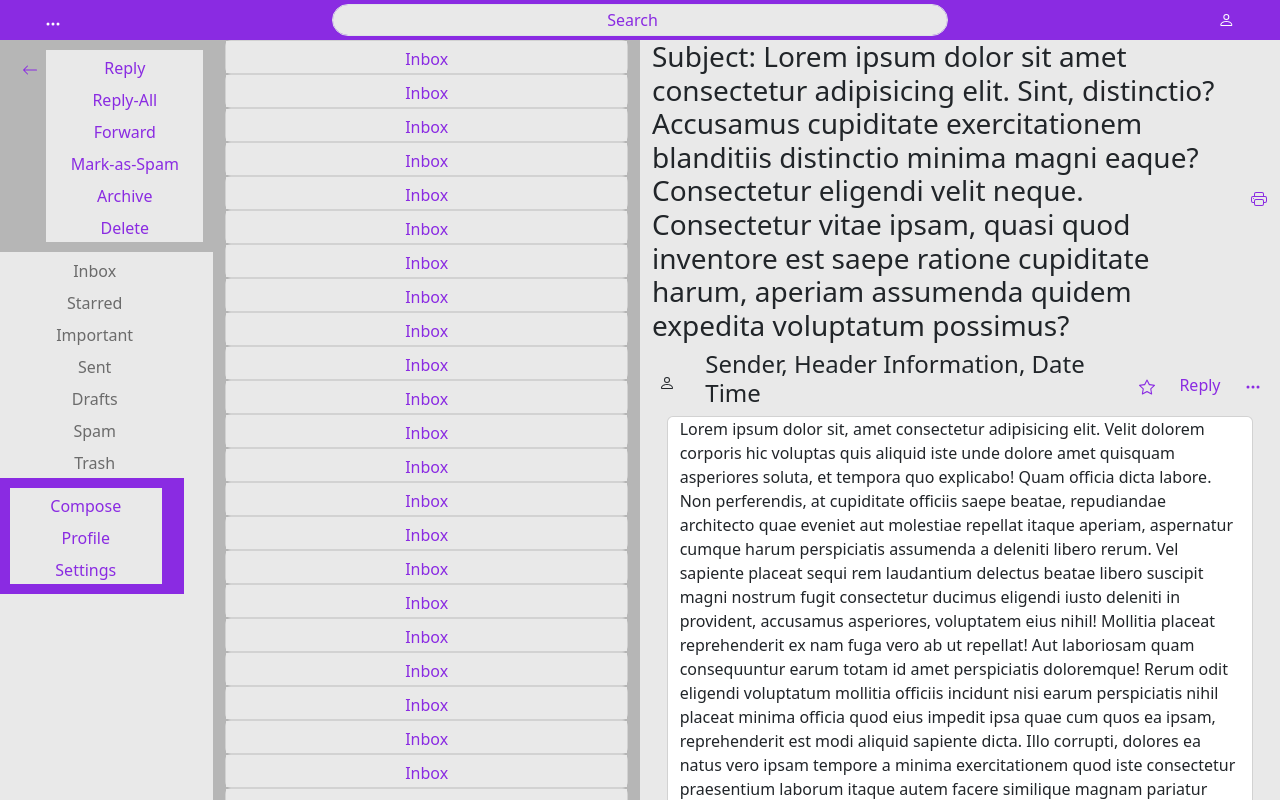
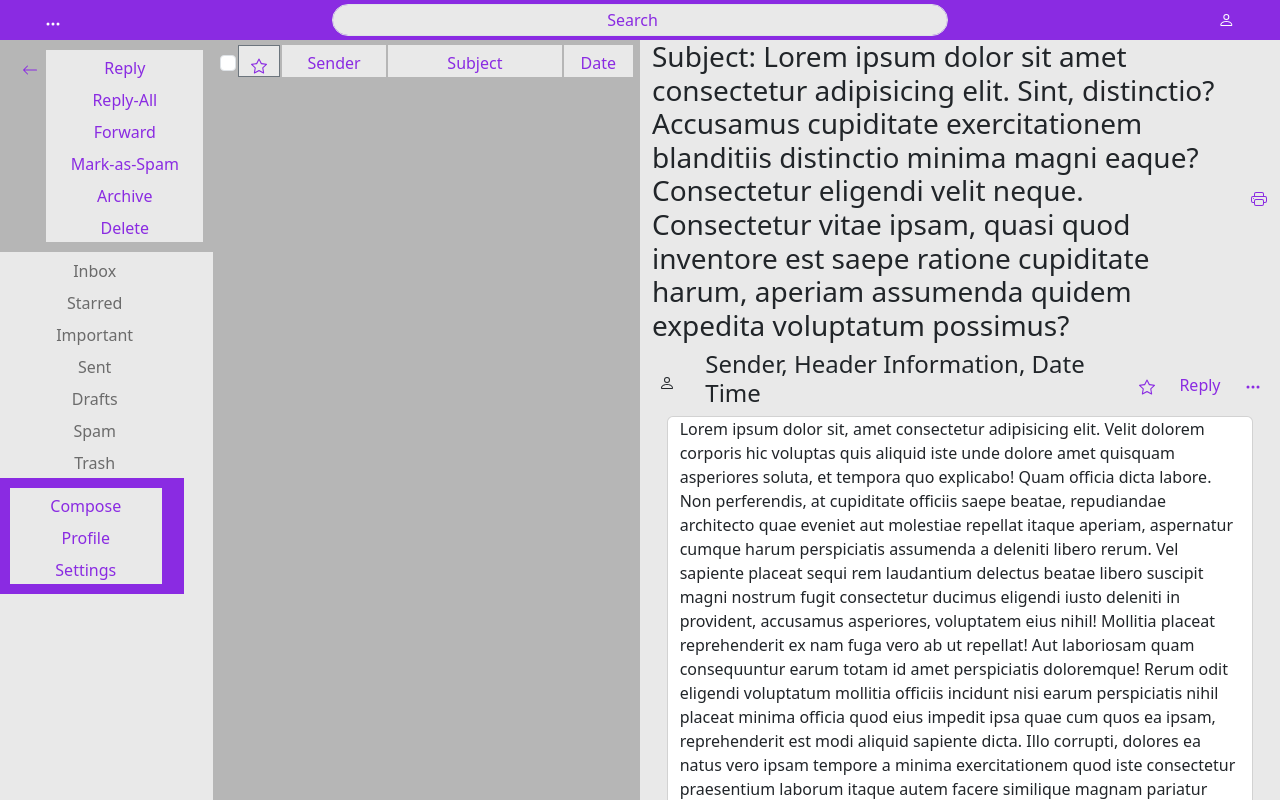
Before and after one commit to dereky1/bvt, a plain HTML site: page Module 1/bootstrap_grid_project/code/index.html in a window 1280 px wide. Drawn offline with nearby package versions, Linux system fonts and the light colour scheme.

```diff
--- a/Module 1/bootstrap_grid_project/code/index.html
+++ b/Module 1/bootstrap_grid_project/code/index.html
@@ -37,7 +37,7 @@
         </div>
 
         <!--email-->
-        <div id="email-content" class="row d-flex">
+        <div id="email-content" class="row justify-content-evenly">
 
             <!--inbox bar-->
             <div id="action-bar" class="col col-12 col-sm-12 col-md-3 col-lg-2">
@@ -101,95 +101,19 @@
 
             <!--Email box-->
             <div id="email-box" class="col-12 col-sm-12 col-md-9 col-lg-4 vertical-scroll">
-                <div class="card">
-                    <button type="button" class="btn btn-light col-12">Inbox</button>
-                </div>
-                <div class="card">
-                    <button type="button" class="btn btn-light col-12">Inbox</button>
-                </div>
-                <div class="card">
-                    <button type="button" class="btn btn-light col-12">Inbox</button>
-                </div>
-                <div class="card">
-                    <button type="button" class="btn btn-light col-12">Inbox</button>
-                </div>
-                <div class="card">
-                    <button type="button" class="btn btn-light col-12">Inbox</button>
-                </div>
-                <div class="card">
-                    <button type="button" class="btn btn-light col-12">Inbox</button>
-                </div>
-                <div class="card">
-                    <button type="button" class="btn btn-light col-12">Inbox</button>
-                </div>
-                <div class="card">
-                    <button type="button" class="btn btn-light col-12">Inbox</button>
-                </div>
-                <div class="card">
-                    <button type="button" class="btn btn-light col-12">Inbox</button>
-                </div>
-                <div class="card">
-                    <button type="button" class="btn btn-light col-12">Inbox</button>
-                </div>
-                <div class="card">
-                    <button type="button" class="btn btn-light col-12">Inbox</button>
-                </div>
-                <div class="card">
-                    <button type="button" class="btn btn-light col-12">Inbox</button>
-                </div>
-                <div class="card">
-                    <button type="button" class="btn btn-light col-12">Inbox</button>
-                </div>
-                <div class="card">
-                    <button type="button" class="btn btn-light col-12">Inbox</button>
-                </div>
-                <div class="card">
-                    <button type="button" class="btn btn-light col-12">Inbox</button>
-                </div>
-                <div class="card">
-                    <button type="button" class="btn btn-light col-12">Inbox</button>
-                </div>
-                <div class="card">
-                    <button type="button" class="btn btn-light col-12">Inbox</button>
-                </div>
-                <div class="card">
-                    <button type="button" class="btn btn-light col-12">Inbox</button>
-                </div>
-                <div class="card">
-                    <button type="button" class="btn btn-light col-12">Inbox</button>
-                </div>
-                <div class="card">
-                    <button type="button" class="btn btn-light col-12">Inbox</button>
-                </div>
-                <div class="card">
-                    <button type="button" class="btn btn-light col-12">Inbox</button>
-                </div>
-                <div class="card">
-                    <button type="button" class="btn btn-light col-12">Inbox</button>
-                </div>
-                <div class="card">
-                    <button type="button" class="btn btn-light col-12">Inbox</button>
-                </div>
-                <div class="card">
-                    <button type="button" class="btn btn-light col-12">Inbox</button>
-                </div>
-                <div class="card">
-                    <button type="button" class="btn btn-light col-12">Inbox</button>
-                </div>
-                <div class="card">
-                    <button type="button" class="btn btn-light col-12">Inbox</button>
-                </div>
-                <div class="card">
-                    <button type="button" class="btn btn-light col-12">Inbox</button>
-                </div>
-                <div class="card">
-                    <button type="button" class="btn btn-light col-12">Inbox</button>
-                </div>
-                <div class="card">
-                    <button type="button" class="btn btn-light col-12">Inbox</button>
-                </div>
-                <div class="card">
-                    <button type="button" class="btn btn-light col-12">Inbox</button>
+                <div class="row">
+                    <div class="col-12 email-list-item d-flex justify-content-evenly align-items-center">
+                        <input class="form-check-input col-1" type="checkbox" id="checkboxNoLabel" value="" aria-label="...">
+                        <input type="checkbox" class="btn-check col-1" id="btn-check-2-outlined" autocomplete="off">
+                        <label class="btn btn-outline-secondary" for="btn-check-2-outlined">
+                            <svg xmlns="http://www.w3.org/2000/svg" width="16" height="16" fill="currentColor" class="bi bi-star" viewBox="0 0 16 16">
+                                <path d="M2.866 14.85c-.078.444.36.791.746.593l4.39-2.256 4.389 2.256c.386.198.824-.149.746-.592l-.83-4.73 3.522-3.356c.33-.314.16-.888-.282-.95l-4.898-.696L8.465.792a.513.513 0 0 0-.927 0L5.354 5.12l-4.898.696c-.441.062-.612.636-.283.95l3.523 3.356-.83 4.73zm4.905-2.767-3.686 1.894.694-3.957a.565.565 0 0 0-.163-.505L1.71 6.745l4.052-.576a.525.525 0 0 0 .393-.288L8 2.223l1.847 3.658a.525.525 0 0 0 .393.288l4.052.575-2.906 2.77a.565.565 0 0 0-.163.506l.694 3.957-3.686-1.894a.503.503 0 0 0-.461 0z"></path>
+                            </svg>
+                        </label>
+                        <button type="button" class="btn btn-light col-3">Sender</button>
+                        <button type="button" class="btn btn-light col-5">Subject</button>
+                        <button type="button" class="btn btn-light col-2">Date</button>
+                    </div>
                 </div>
             </div>
 
@@ -281,6 +205,7 @@
             </div>
 
         </div>
+
         <!--bottom bar-->
         <div id="bottom-bar" class="row d-md-none d-flex justify-content-evenly align-items-center">
 
--- a/Module 1/bootstrap_grid_project/code/styles.css
+++ b/Module 1/bootstrap_grid_project/code/styles.css
@@ -3,7 +3,7 @@ html, body{
     width: 100vw;
     min-height: 400px;
     min-width: 400px;
-    background-color: white;
+    background-color: rgb(182, 182, 182);
 }
 
 /* visualizations
@@ -30,7 +30,7 @@ html, body{
     max-height: 5vh;
 }
 
-#email-content, #email-box, #email-message{
+#email-box, #email-message{
     height: 95vh;
     max-height: 95vh;
 }
@@ -77,7 +77,7 @@ html, body{
     -ms-overflow-style: none;  /* Internet Explorer 10+ */
 }
 
-.vertical-scroll > .row::-webkit-scrollbar { /* WebKit */
+*::-webkit-scrollbar { /* WebKit */
     width: 0;
     height: 0;
 }
@@ -106,11 +106,17 @@ html, body{
     border-radius: 0;
 }
 
+.email-list-item{
+    background-color: rgb(182, 182, 182);
+
+    padding: 5px;
+}
+
 
 /*small and xsmall display media selectors*/
 @media (max-width:768px){
 
-    #email-content, #email-box, #email-message{
+    #email-box, #email-message{
         height: 85vh;
         max-height: 85vh;
     }
@@ -121,12 +127,8 @@ html, body{
 
     .horizontal-scroll{
         overflow-x: scroll;
-        scrollbar-width: none; /* Firefox */
-        -ms-overflow-style: none;  /* Internet Explorer 10+ */
-    }
-    .horizontal-scroll > .row::-webkit-scrollbar { /* WebKit */
-        width: 0;
-        height: 0;
+        -ms-overflow-style: none;  /* IE and Edge */
+        scrollbar-width: none;  /* Firefox */
     }
 
     .horizontal-scroll > .btn {
```
